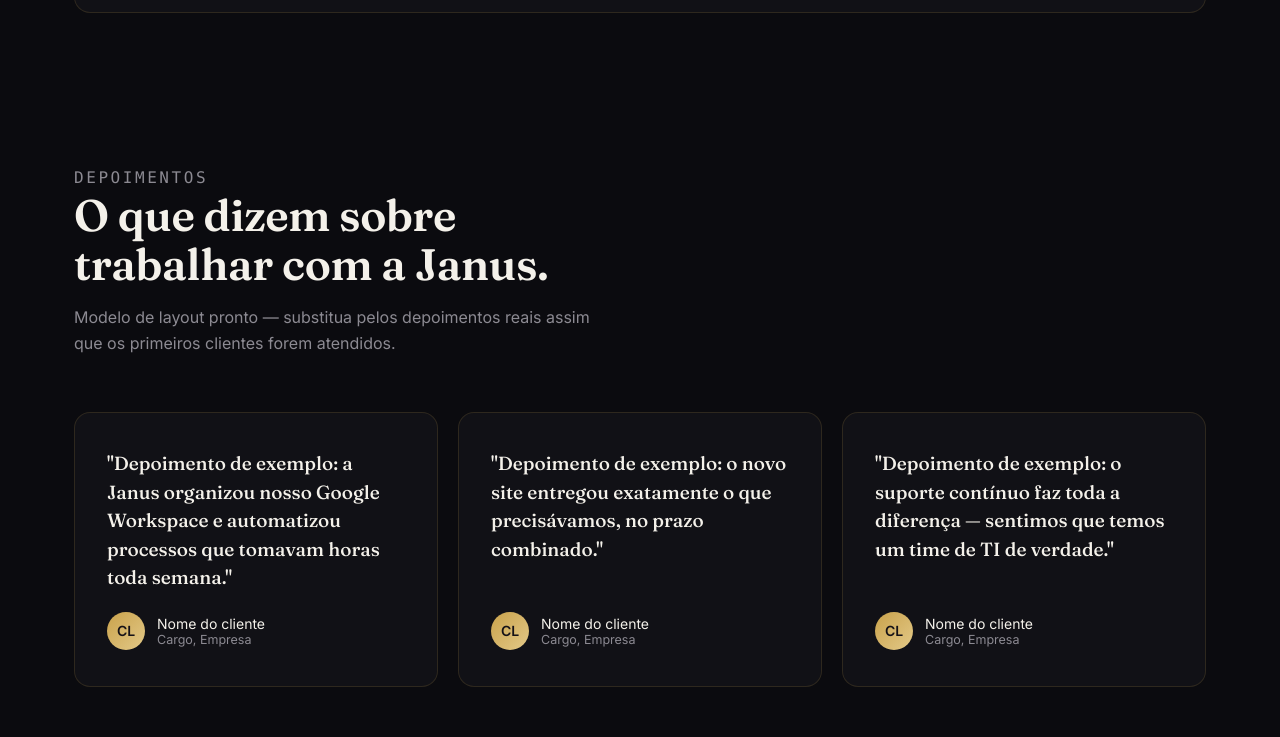
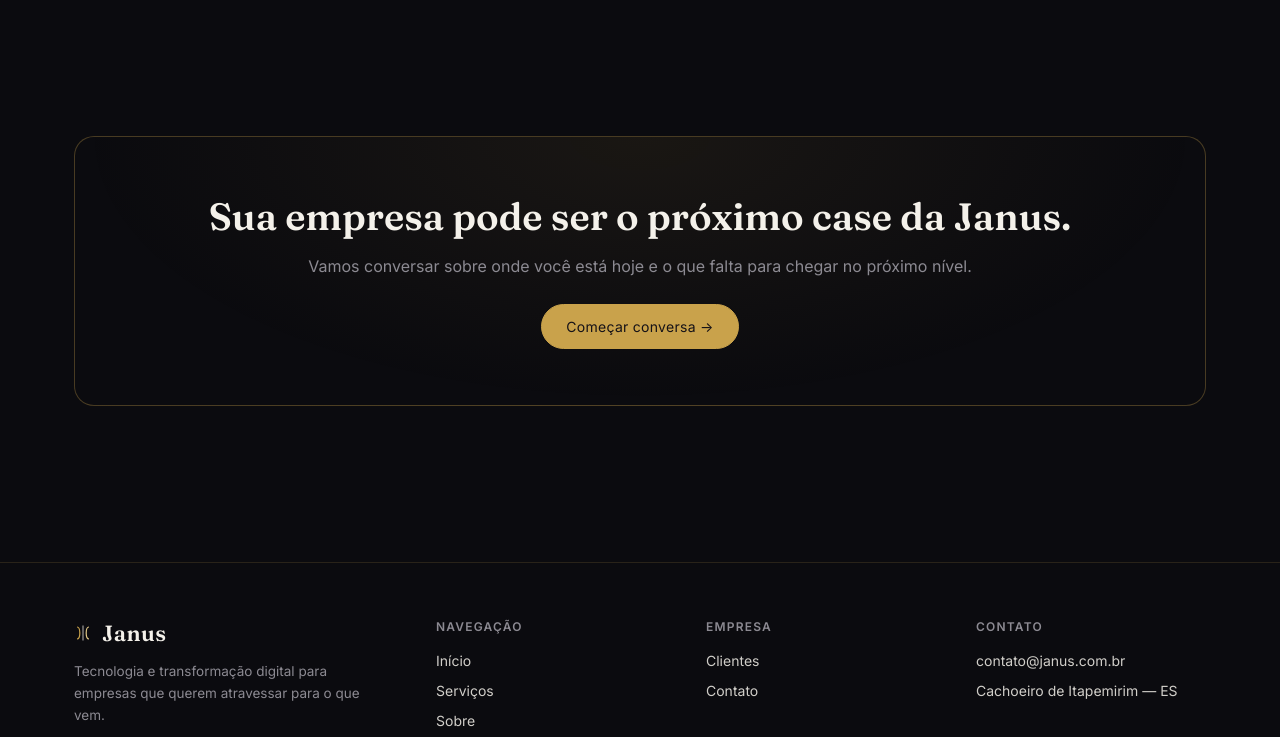
Before and after one commit to willscastro/JANOS-LTDA, a plain HTML site: page clientes.html in a window 1280 px wide. Shown: the part 1843-2580 px from the top of the page. Drawn offline with Linux system fonts and the light colour scheme.

Commit message:
Remove seção de depoimentos e atualiza texto de abertura de Clientes
Co-Authored-By: Claude Sonnet 5.5 <noreply@anthropic.com>

```diff
--- a/clientes.html
+++ b/clientes.html
@@ -82,7 +82,7 @@
     <div class="wrap">
       <p class="eyebrow reveal">Clientes</p>
       <h1 class="reveal">Empresas que já atravessaram a porta com a gente.</h1>
-      <p class="lede reveal">Este espaço é reservado para os cases, depoimentos e logos dos clientes da Janus — pronto para ser preenchido conforme os primeiros projetos forem concluídos.</p>
+      <p class="lede reveal">Negócios de diferentes áreas que já contam com a Janus para cuidar da tecnologia e da presença digital.</p>
     </div>
   </section>
 
@@ -122,39 +122,6 @@
           <h3 style="margin-bottom:8px">Marazul Confecções</h3>
           <p>A Marazul Confecções fabrica roupas de proteção em oleado desde 2017. Produz casacos de oleado (azul ou amarelo), casacos transparentes, jardineiras de oleado e aventais de açougueiro: peças impermeáveis e resistentes para quem trabalha na pesca marítima, em peixarias, açougues e supermercados. Atende pescadores, empresas e comércios. Proteção é tudo!</p>
           <p style="margin-top:10px">A Janus atuou na configuração do perfil do Google Meu Negócio da empresa.</p>
-        </div>
-      </div>
-    </div>
-  </section>
-
-  <section>
-    <div class="wrap">
-      <div class="section-head reveal">
-        <p class="eyebrow">Depoimentos</p>
-        <h2>O que dizem sobre trabalhar com a Janus.</h2>
-        <p>Modelo de layout pronto — substitua pelos depoimentos reais assim que os primeiros clientes forem atendidos.</p>
-      </div>
-      <div class="grid cols-3">
-        <div class="quote-card reveal">
-          <p class="q">"Depoimento de exemplo: a Janus organizou nosso Google Workspace e automatizou processos que tomavam horas toda semana."</p>
-          <div class="who">
-            <div class="avatar">CL</div>
-            <div><div class="name">Nome do cliente</div><div class="role">Cargo, Empresa</div></div>
-          </div>
-        </div>
-        <div class="quote-card reveal">
-          <p class="q">"Depoimento de exemplo: o novo site entregou exatamente o que precisávamos, no prazo combinado."</p>
-          <div class="who">
-            <div class="avatar">CL</div>
-            <div><div class="name">Nome do cliente</div><div class="role">Cargo, Empresa</div></div>
-          </div>
-        </div>
-        <div class="quote-card reveal">
-          <p class="q">"Depoimento de exemplo: o suporte contínuo faz toda a diferença — sentimos que temos um time de TI de verdade."</p>
-          <div class="who">
-            <div class="avatar">CL</div>
-            <div><div class="name">Nome do cliente</div><div class="role">Cargo, Empresa</div></div>
-          </div>
         </div>
       </div>
     </div>
```
